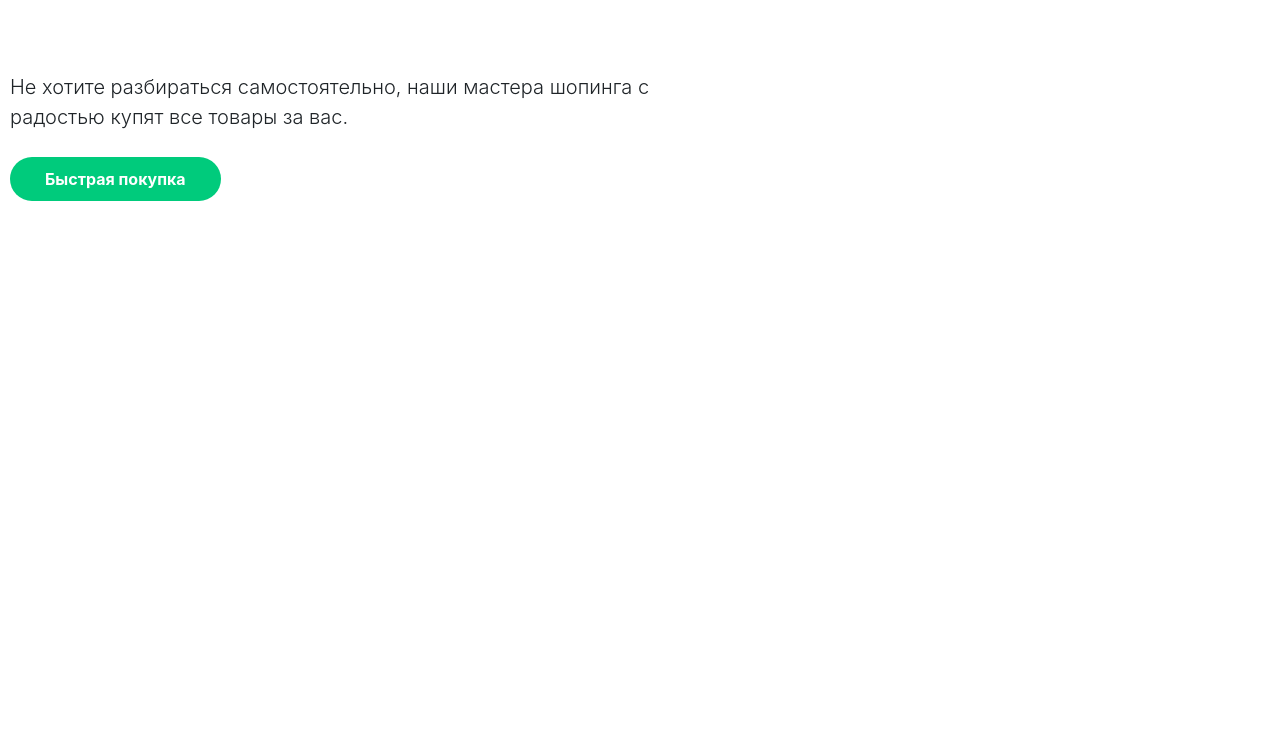
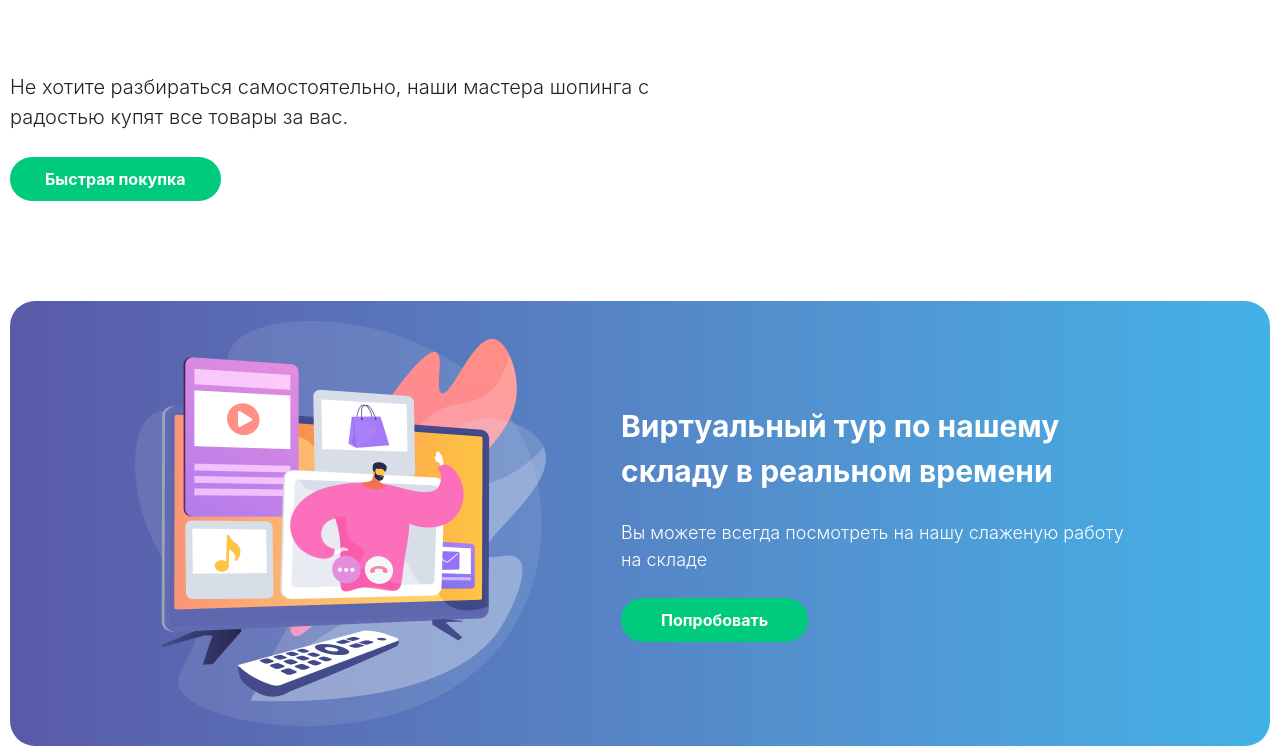
Before and after one commit to mahmadzoda09/LESSON5WEEK3, a website: page index.html in a window 1280 px wide. Shown: the part 4770-5526 px from the top of the page. Before the commit the page ends 5031 px from the top, so only its background shows below. Drawn offline with nearby package versions, Linux system fonts and the light colour scheme; files that its build step writes are made by us from their sources.

Commit message:
Section7Page1

```diff
--- a/index.html
+++ b/index.html
@@ -405,7 +405,9 @@
           4 простых шага для ваших покупок в Великобритании
         </h1>
         <div class="flex flex-col lg:flex-row gap-[50px] items-center">
-          <nav class="flex flex-col items-center text-center lg:items-start gap-[10px]">
+          <nav
+            class="flex flex-col items-center text-center lg:items-start gap-[10px]"
+          >
             <img src="src/Four1.png" alt="" />
             <h2 class="text-[#1F2428] text-[20px] font-bold">
               ВЫ ВЫБИРАЕТЕ ТОВАР
@@ -450,7 +452,9 @@
             </p>
           </nav>
         </div>
-        <div class="flex flex-col gap-[25px] lg:text-start items-center text-center lg:items-start">
+        <div
+          class="flex flex-col gap-[25px] lg:text-start items-center text-center lg:items-start"
+        >
           <p class="text-[#1F2428] text-[20px] font-light lg:w-[700px]">
             Не хотите разбираться самостоятельно, наши мастера шопинга с
             радостью купят все товары за вас.
@@ -462,6 +466,24 @@
           </button>
         </div>
       </section>
+      <section
+        class="flex flex-col items-start lg:flex-row gap-[50px] lg:gap-[75px] lg:px-[125px] lg:items-center justify-between max-w-350 m-auto bg-linear-to-r from-[#595AA8] rounded-[25px] to-[#42B2E6] lg:mt-[50px] p-[20px]"
+      >
+        <img src="src/sec7.png" alt="" />
+        <aside class="flex flex-col items-start gap-[25px] text-white">
+          <h1 class="text-[30px] font-bold">
+            Виртуальный тур по нашему складу в реальном времени
+          </h1>
+          <p class="text-[18px] font-light">
+           Вы можете всегда посмотреть на нашу слаженую работу на складе
+          </p>
+          <button
+            class="text-white font-bold p-[10px_40px] rounded-[50px] bg-[#00CB7C]"
+          >
+            Попробовать
+          </button>
+        </aside>
+      </section>
     </main>
   </body>
 </html>
```
Also changed, not shown: src/sec7.png (added).
